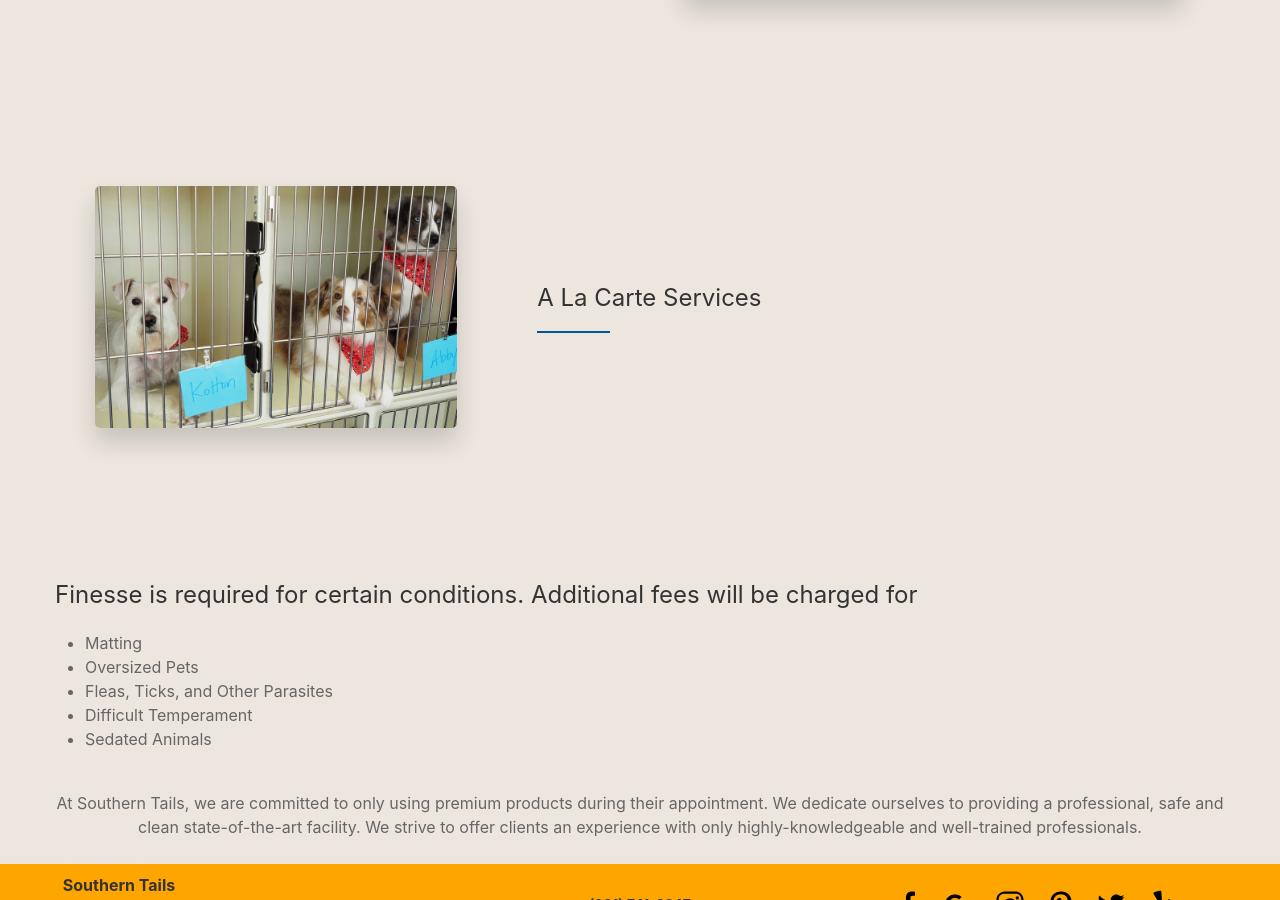
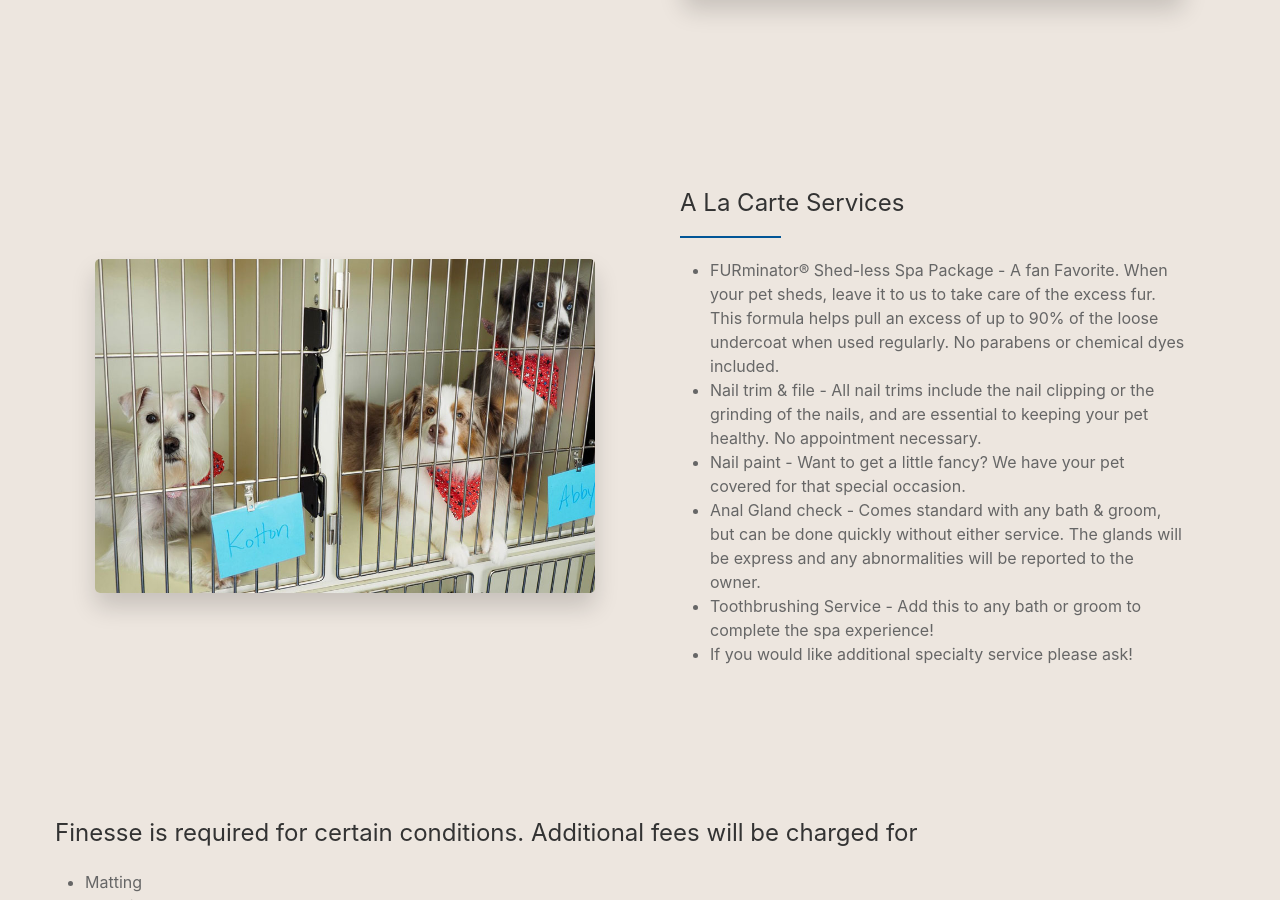
Before and after one commit to TechMex-io/southernTails, a Jekyll site: the page built from grooming.md, in a window 1280 px wide and 900 px high, scrolled down 2585 px. Built offline with Jekyll 4.4.1, drawn with Linux system fonts in a browser that asks for light colours.

Commit message:
replaced . for - and changed the substext around so it works with the grooming page

```diff
--- a/_layouts/service.html
+++ b/_layouts/service.html
@@ -39,7 +39,7 @@ layout: default
                 </li>
                   {% endfor %}
               </ul>
-              {% if page.body.heading_1a != null %}
+              {% if page.body_heading_1a != null %}
               <h3 class="uk-heading under-score">{{ page.body_heading_1a }}</h3>
               <ul>{% for items in page.body_desc_1a %}
                 <li>
@@ -60,7 +60,7 @@ layout: default
                 </li>
                   {% endfor %}
               </ul>
-              {% if page.body.heading_2a != null %}
+              {% if page.body_heading_2a != null %}
               <h3 class="uk-heading under-score">{{ page.body_heading_2a }}</h3>
               <ul>{% for items in page.body_desc_2a %}
                 <li>
@@ -82,14 +82,16 @@ layout: default
             <div class="uk-card uk-card-default uk-card-body uk-width-1-2@s bkg_tan">
               <h3 class="uk-heading under-score">{{ page.body_heading_3 }}</h3>
               {% if page.body_heading_3_sub1 != null %}
-              <h4 class="uk-heading under-score">{{ page.body_heading_3_sub1 }}</h4>
-              <ul>{% for items in page.body_desc_3_sub1 %}
+              <h4 class="uk-heading">{{ page.body_heading_3_sub1 }}</h4>
+              {% endif %}
+              <ul>{% for items in page.body_desc_3 %}
                 <li>
                   {{ items.desc_3_item }}
                 </li>
                   {% endfor %}
               </ul>
-              <h4 class="uk-heading under-score">{{ page.body_heading_3_sub2 }}</h4>
+              {% if page.body_heading_3_sub1 != null %}
+              <h4 class="uk-heading">{{ page.body_heading_3_sub2 }}</h4>
               <ul>{% for items in page.body_desc_3_sub2 %}
                 <li>
                   {{ items.desc_3_item }}
--- a/grooming.md
+++ b/grooming.md
@@ -39,8 +39,8 @@ body_desc_2:
   - desc_2_item: Hypo-Allergenic - For those with extra sensitivities and allergies, we recommend this gentle tear-free solution.
   - desc_2_item: All Shampoo upgrades may be converted to Specialty Spas by adding a tooth brushing
 body_heading_2a: null
+body_heading_3_sub1: null
 body_heading_3: A La Carte Services
-body_heading_3_sub1: null
 body_desc_3:
   - desc_3_item: FURminator® Shed-less Spa Package - A fan Favorite. When your pet sheds, leave it to us to take care of the excess fur. This formula helps pull an excess of up to 90% of the loose undercoat when used regularly. No parabens or chemical dyes included.
   - desc_3_item: Nail trim & file - All nail trims include the nail clipping or the grinding of the nails, and are essential to keeping your pet healthy. No appointment necessary.
```
Also changed, not shown: boarding.md (+1 -1 lines).
